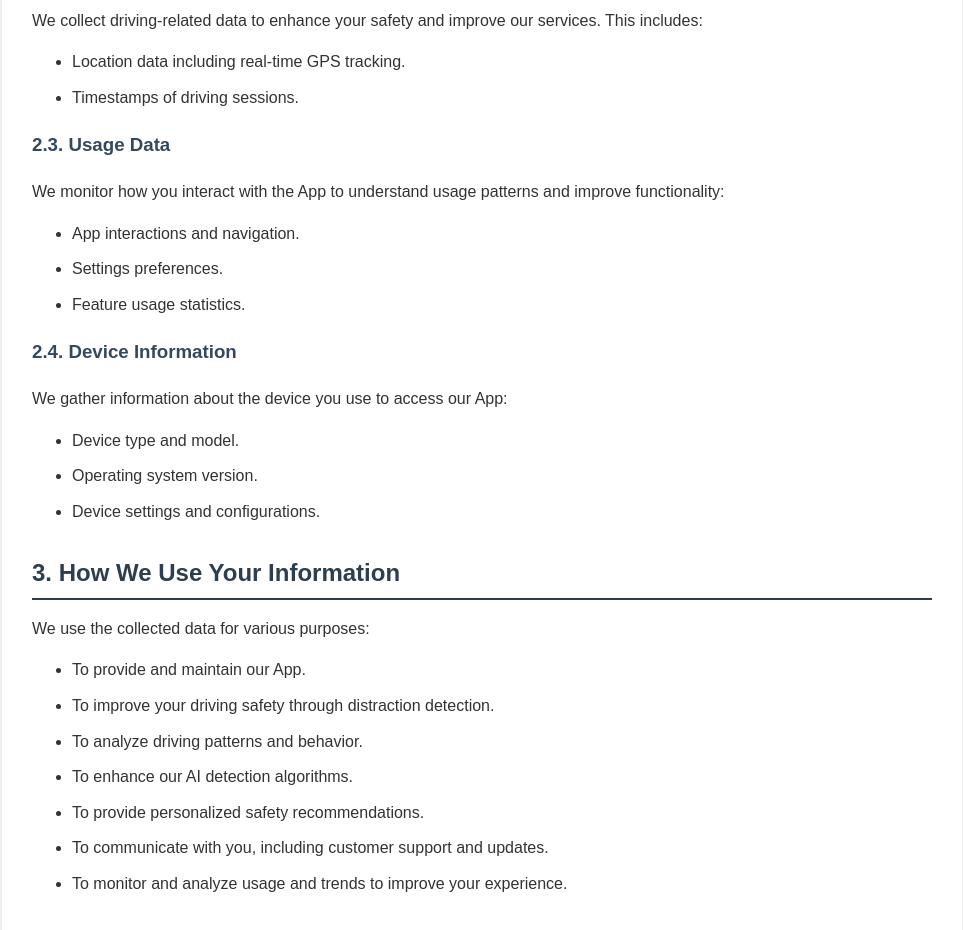
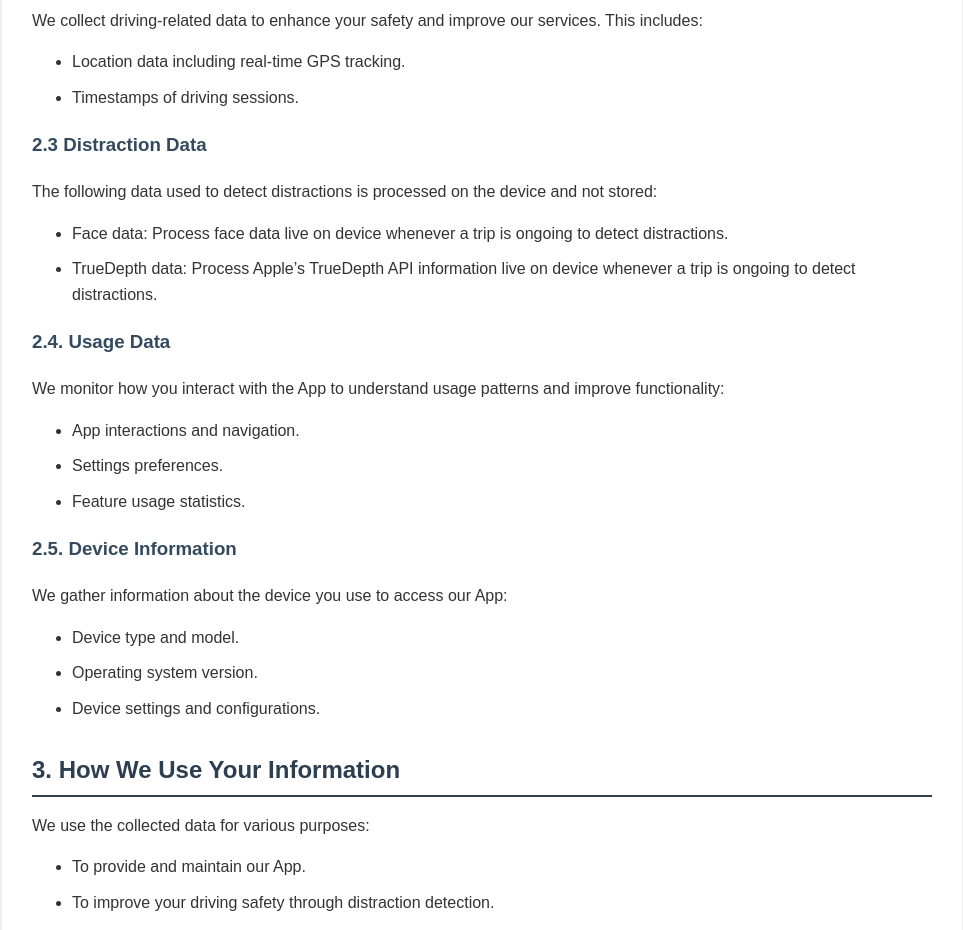
Before and after one commit to vivandoshi08/shotgun_privacypolicy, a plain HTML site: page index.html in a window 1280 px wide. Shown: the part 800-1730 px from the top of the page, without its empty margins (158-1121 px from the left). Drawn offline with Linux system fonts and the light colour scheme.

Commit message:
Update index.html for Section 2.3 Distraction Data

```diff
--- a/index.html
+++ b/index.html
@@ -81,7 +81,14 @@
                 <li class="list-item">Timestamps of driving sessions.</li>
             </ul>
 
-            <h3 class="subsection-title">2.3. Usage Data</h3>
+            <h3 class="subsection-title">2.3 Distraction Data</h3>
+            <p>The following data used to detect distractions is processed on the device and not stored:</p>
+            <ul>
+                <li class="list-item">Face data: Process face data live on device whenever a trip is ongoing to detect distractions.</li>
+                <li class="list-item">TrueDepth data: Process Apple’s TrueDepth API information live on device whenever a trip is ongoing to detect distractions.</li>
+            </ul>
+
+            <h3 class="subsection-title">2.4. Usage Data</h3>
             <p>We monitor how you interact with the App to understand usage patterns and improve functionality:</p>
             <ul>
                 <li class="list-item">App interactions and navigation.</li>
@@ -89,7 +96,7 @@
                 <li class="list-item">Feature usage statistics.</li>
             </ul>
 
-            <h3 class="subsection-title">2.4. Device Information</h3>
+            <h3 class="subsection-title">2.5. Device Information</h3>
             <p>We gather information about the device you use to access our App:</p>
             <ul>
                 <li class="list-item">Device type and model.</li>
```
